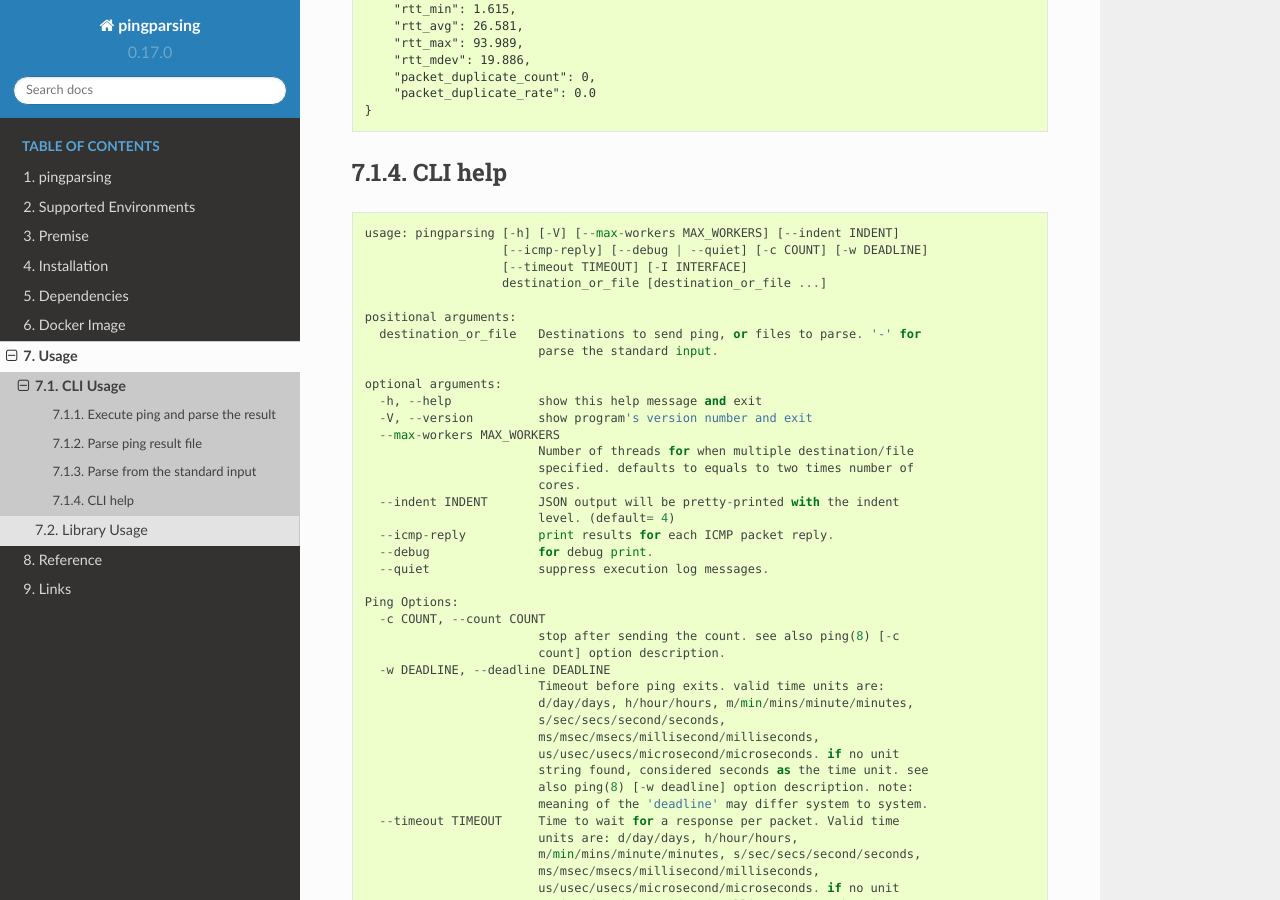
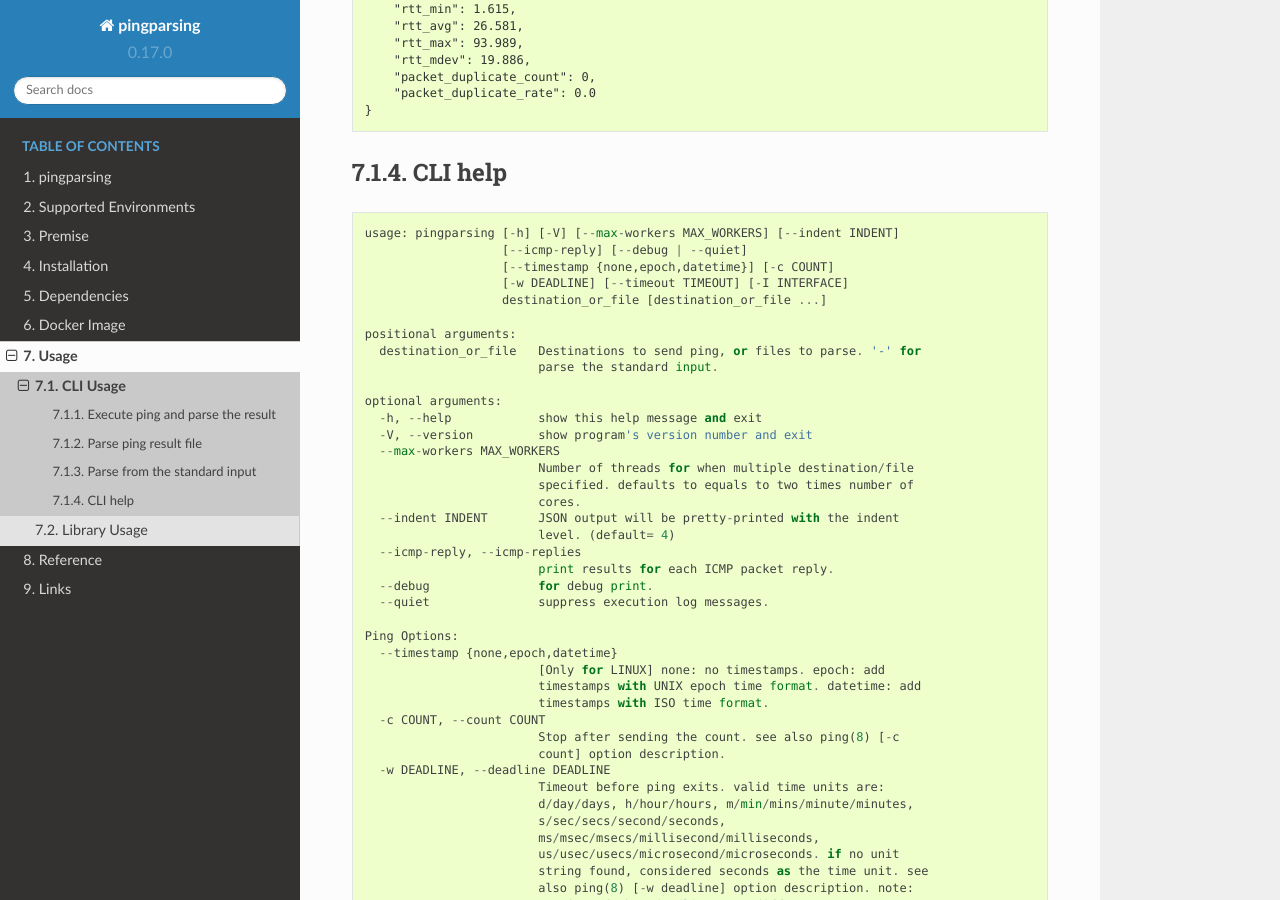
Before and after one commit to thombashi/pingparsing, a Sphinx documentation site: the page built from docs/pages/usage/cli.rst, in a window 1280 px wide and 900 px high, scrolled down 4469 px. Built offline with Sphinx 7.4.7 and the Read the Docs theme 2.0.0, drawn with Linux system fonts in a browser that asks for light colours; pages that are not in the unit, such as notebooks, are missing from menus.

Commit message:
Update docs

```diff
--- a/docs/pages/usage/cli_help.txt
+++ b/docs/pages/usage/cli_help.txt
@@ -3,8 +3,9 @@ CLI help
 ::
 
     usage: pingparsing [-h] [-V] [--max-workers MAX_WORKERS] [--indent INDENT]
-                       [--icmp-reply] [--debug | --quiet] [-c COUNT] [-w DEADLINE]
-                       [--timeout TIMEOUT] [-I INTERFACE]
+                       [--icmp-reply] [--debug | --quiet]
+                       [--timestamp {none,epoch,datetime}] [-c COUNT]
+                       [-w DEADLINE] [--timeout TIMEOUT] [-I INTERFACE]
                        destination_or_file [destination_or_file ...]
 
     positional arguments:
@@ -20,13 +21,18 @@ CLI help
                             cores.
       --indent INDENT       JSON output will be pretty-printed with the indent
                             level. (default= 4)
-      --icmp-reply          print results for each ICMP packet reply.
+      --icmp-reply, --icmp-replies
+                            print results for each ICMP packet reply.
       --debug               for debug print.
       --quiet               suppress execution log messages.
 
     Ping Options:
+      --timestamp {none,epoch,datetime}
+                            [Only for LINUX] none: no timestamps. epoch: add
+                            timestamps with UNIX epoch time format. datetime: add
+                            timestamps with ISO time format.
       -c COUNT, --count COUNT
-                            stop after sending the count. see also ping(8) [-c
+                            Stop after sending the count. see also ping(8) [-c
                             count] option description.
       -w DEADLINE, --deadline DEADLINE
                             Timeout before ping exits. valid time units are:
```
